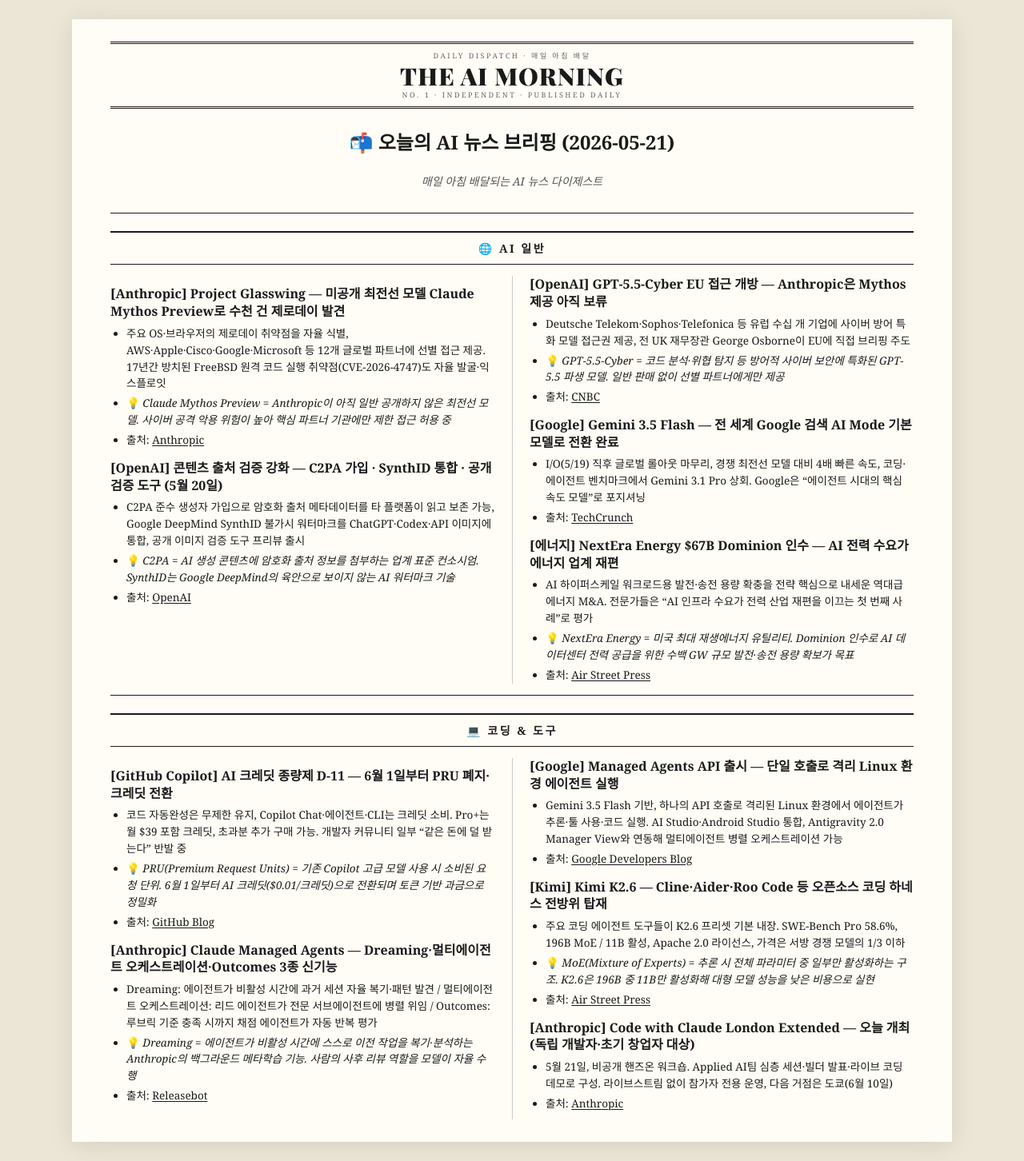
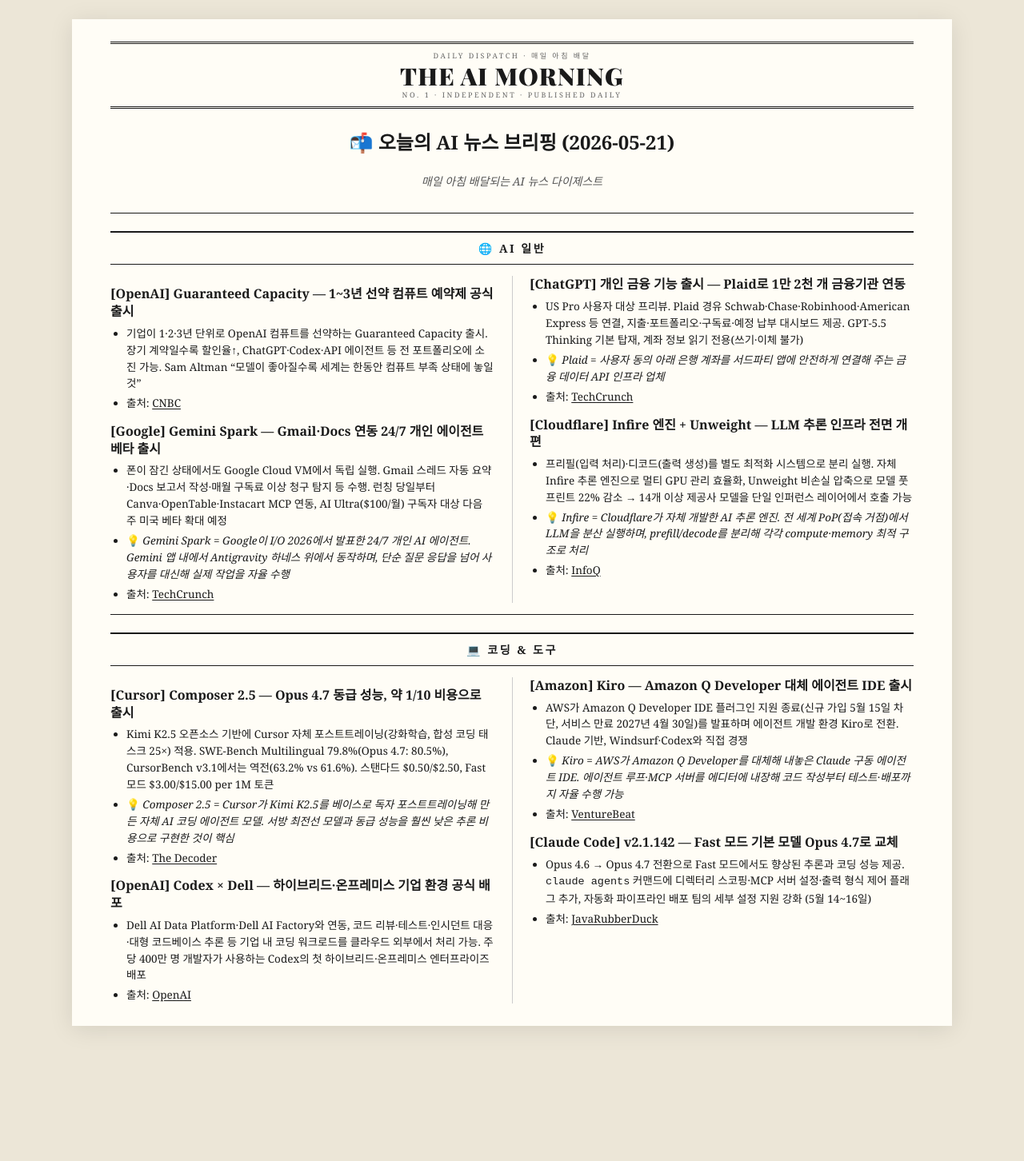
Before and after one commit to kimjans/daily-news, a Jekyll site: the page built from index.md, in a window 1280 px wide. Shown: the whole page at 80% size. Built offline with Jekyll 4.4.1, drawn with Linux system fonts in a browser that asks for light colours; after the commit the page ends 1307 px from its top, so only the background shows below that.

Commit message:
daily news: 2026-05-21

```diff
--- a/index.md
+++ b/index.md
@@ -11,53 +11,43 @@ title: The AI Morning
 
 ## 🌐 AI 일반
 
-### **[Anthropic]** Project Glasswing — 미공개 최전선 모델 Claude Mythos Preview로 수천 건 제로데이 발견
-- 주요 OS·브라우저의 제로데이 취약점을 자율 식별, AWS·Apple·Cisco·Google·Microsoft 등 12개 글로벌 파트너에 선별 접근 제공. 17년간 방치된 FreeBSD 원격 코드 실행 취약점(CVE-2026-4747)도 자율 발굴·익스플로잇
-- 💡 *Claude Mythos Preview = Anthropic이 아직 일반 공개하지 않은 최전선 모델. 사이버 공격 악용 위험이 높아 핵심 파트너 기관에만 제한 접근 허용 중*
-- 출처: [Anthropic](https://www.anthropic.com/glasswing)
+### **[OpenAI]** Guaranteed Capacity — 1~3년 선약 컴퓨트 예약제 공식 출시
+- 기업이 1·2·3년 단위로 OpenAI 컴퓨트를 선약하는 Guaranteed Capacity 출시. 장기 계약일수록 할인율↑, ChatGPT·Codex·API 에이전트 등 전 포트폴리오에 소진 가능. Sam Altman "모델이 좋아질수록 세계는 한동안 컴퓨트 부족 상태에 놓일 것"
+- 출처: [CNBC](https://www.cnbc.com/2026/05/19/openai-announces-new-guaranteed-capacity-offering-for-customers-to-secure-compute.html)
 
-### **[OpenAI]** 콘텐츠 출처 검증 강화 — C2PA 가입 · SynthID 통합 · 공개 검증 도구 (5월 20일)
-- C2PA 준수 생성자 가입으로 암호화 출처 메타데이터를 타 플랫폼이 읽고 보존 가능, Google DeepMind SynthID 불가시 워터마크를 ChatGPT·Codex·API 이미지에 통합, 공개 이미지 검증 도구 프리뷰 출시
-- 💡 *C2PA = AI 생성 콘텐츠에 암호화 출처 정보를 첨부하는 업계 표준 컨소시엄. SynthID는 Google DeepMind의 육안으로 보이지 않는 AI 워터마크 기술*
-- 출처: [OpenAI](https://openai.com/index/advancing-content-provenance/)
+### **[Google]** Gemini Spark — Gmail·Docs 연동 24/7 개인 에이전트 베타 출시
+- 폰이 잠긴 상태에서도 Google Cloud VM에서 독립 실행. Gmail 스레드 자동 요약·Docs 보고서 작성·매월 구독료 이상 청구 탐지 등 수행. 런칭 당일부터 Canva·OpenTable·Instacart MCP 연동, AI Ultra($100/월) 구독자 대상 다음 주 미국 베타 확대 예정
+- 💡 *Gemini Spark = Google이 I/O 2026에서 발표한 24/7 개인 AI 에이전트. Gemini 앱 내에서 Antigravity 하네스 위에서 동작하며, 단순 질문 응답을 넘어 사용자를 대신해 실제 작업을 자율 수행*
+- 출처: [TechCrunch](https://techcrunch.com/2026/05/19/google-introduces-gemini-spark-a-24-7-agentic-assistant-with-gmail-integration/)
 
-### **[OpenAI]** GPT-5.5-Cyber EU 접근 개방 — Anthropic은 Mythos 제공 아직 보류
-- Deutsche Telekom·Sophos·Telefonica 등 유럽 수십 개 기업에 사이버 방어 특화 모델 접근권 제공, 전 UK 재무장관 George Osborne이 EU에 직접 브리핑 주도
-- 💡 *GPT-5.5-Cyber = 코드 분석·위협 탐지 등 방어적 사이버 보안에 특화된 GPT-5.5 파생 모델. 일반 판매 없이 선별 파트너에게만 제공*
-- 출처: [CNBC](https://www.cnbc.com/2026/05/11/openai-eu-cyber-model-anthropic-mythos-gpt.html)
+### **[ChatGPT]** 개인 금융 기능 출시 — Plaid로 1만 2천 개 금융기관 연동
+- US Pro 사용자 대상 프리뷰. Plaid 경유 Schwab·Chase·Robinhood·American Express 등 연결, 지출·포트폴리오·구독료·예정 납부 대시보드 제공. GPT-5.5 Thinking 기본 탑재, 계좌 정보 읽기 전용(쓰기·이체 불가)
+- 💡 *Plaid = 사용자 동의 아래 은행 계좌를 서드파티 앱에 안전하게 연결해 주는 금융 데이터 API 인프라 업체*
+- 출처: [TechCrunch](https://techcrunch.com/2026/05/15/openai-launches-chatgpt-for-personal-finance-will-let-you-connect-bank-accounts/)
 
-### **[Google]** Gemini 3.5 Flash — 전 세계 Google 검색 AI Mode 기본 모델로 전환 완료
-- I/O(5/19) 직후 글로벌 롤아웃 마무리, 경쟁 최전선 모델 대비 4배 빠른 속도, 코딩·에이전트 벤치마크에서 Gemini 3.1 Pro 상회. Google은 "에이전트 시대의 핵심 속도 모델"로 포지셔닝
-- 출처: [TechCrunch](https://techcrunch.com/2026/05/19/with-gemini-3-5-flash-google-bets-its-next-ai-wave-on-agents-not-chatbots/)
-
-### **[에너지]** NextEra Energy $67B Dominion 인수 — AI 전력 수요가 에너지 업계 재편
-- AI 하이퍼스케일 워크로드용 발전·송전 용량 확충을 전략 핵심으로 내세운 역대급 에너지 M&A. 전문가들은 "AI 인프라 수요가 전력 산업 재편을 이끄는 첫 번째 사례"로 평가
-- 💡 *NextEra Energy = 미국 최대 재생에너지 유틸리티. Dominion 인수로 AI 데이터센터 전력 공급을 위한 수백 GW 규모 발전·송전 용량 확보가 목표*
-- 출처: [Air Street Press](https://press.airstreet.com/p/state-of-ai-may-2026)
+### **[Cloudflare]** Infire 엔진 + Unweight — LLM 추론 인프라 전면 개편
+- 프리필(입력 처리)·디코드(출력 생성)를 별도 최적화 시스템으로 분리 실행. 자체 Infire 추론 엔진으로 멀티 GPU 관리 효율화, Unweight 비손실 압축으로 모델 풋프린트 22% 감소 → 14개 이상 제공사 모델을 단일 인퍼런스 레이어에서 호출 가능
+- 💡 *Infire = Cloudflare가 자체 개발한 AI 추론 엔진. 전 세계 PoP(접속 거점)에서 LLM을 분산 실행하며, prefill/decode를 분리해 각각 compute·memory 최적 구조로 처리*
+- 출처: [InfoQ](https://www.infoq.com/news/2026/05/cloudflare-llm-infrastructure/)
 
 ---
 
 ## 💻 코딩 & 도구
 
-### **[GitHub Copilot]** AI 크레딧 종량제 D-11 — 6월 1일부터 PRU 폐지·크레딧 전환
-- 코드 자동완성은 무제한 유지, Copilot Chat·에이전트·CLI는 크레딧 소비. Pro+는 월 $39 포함 크레딧, 초과분 추가 구매 가능. 개발자 커뮤니티 일부 "같은 돈에 덜 받는다" 반발 중
-- 💡 *PRU(Premium Request Units) = 기존 Copilot 고급 모델 사용 시 소비된 요청 단위. 6월 1일부터 AI 크레딧($0.01/크레딧)으로 전환되며 토큰 기반 과금으로 정밀화*
-- 출처: [GitHub Blog](https://github.blog/news-insights/company-news/github-copilot-is-moving-to-usage-based-billing/)
+### **[Cursor]** Composer 2.5 — Opus 4.7 동급 성능, 약 1/10 비용으로 출시
+- Kimi K2.5 오픈소스 기반에 Cursor 자체 포스트트레이닝(강화학습, 합성 코딩 태스크 25×) 적용. SWE-Bench Multilingual 79.8%(Opus 4.7: 80.5%), CursorBench v3.1에서는 역전(63.2% vs 61.6%). 스탠다드 $0.50/$2.50, Fast 모드 $3.00/$15.00 per 1M 토큰
+- 💡 *Composer 2.5 = Cursor가 Kimi K2.5를 베이스로 독자 포스트트레이닝해 만든 자체 AI 코딩 에이전트 모델. 서방 최전선 모델과 동급 성능을 훨씬 낮은 추론 비용으로 구현한 것이 핵심*
+- 출처: [The Decoder](https://the-decoder.com/cursors-composer-2-5-matches-opus-4-7-and-gpt-5-5-benchmarks-at-a-fraction-of-the-cost/)
 
-### **[Anthropic]** Claude Managed Agents — Dreaming·멀티에이전트 오케스트레이션·Outcomes 3종 신기능
-- Dreaming: 에이전트가 비활성 시간에 과거 세션 자율 복기·패턴 발견 / 멀티에이전트 오케스트레이션: 리드 에이전트가 전문 서브에이전트에 병렬 위임 / Outcomes: 루브릭 기준 충족 시까지 채점 에이전트가 자동 반복 평가
-- 💡 *Dreaming = 에이전트가 비활성 시간에 스스로 이전 작업을 복기·분석하는 Anthropic의 백그라운드 메타학습 기능. 사람의 사후 리뷰 역할을 모델이 자율 수행*
-- 출처: [Releasebot](https://releasebot.io/updates/anthropic/claude-code)
+### **[OpenAI]** Codex × Dell — 하이브리드·온프레미스 기업 환경 공식 배포
+- Dell AI Data Platform·Dell AI Factory와 연동, 코드 리뷰·테스트·인시던트 대응·대형 코드베이스 추론 등 기업 내 코딩 워크로드를 클라우드 외부에서 처리 가능. 주당 400만 명 개발자가 사용하는 Codex의 첫 하이브리드·온프레미스 엔터프라이즈 배포
+- 출처: [OpenAI](https://openai.com/index/dell-codex-enterprise-partnership/)
 
-### **[Google]** Managed Agents API 출시 — 단일 호출로 격리 Linux 환경 에이전트 실행
-- Gemini 3.5 Flash 기반, 하나의 API 호출로 격리된 Linux 환경에서 에이전트가 추론·툴 사용·코드 실행. AI Studio·Android Studio 통합, Antigravity 2.0 Manager View와 연동해 멀티에이전트 병렬 오케스트레이션 가능
-- 출처: [Google Developers Blog](https://developers.googleblog.com/all-the-news-from-the-google-io-2026-developer-keynote/)
+### **[Amazon]** Kiro — Amazon Q Developer 대체 에이전트 IDE 출시
+- AWS가 Amazon Q Developer IDE 플러그인 지원 종료(신규 가입 5월 15일 차단, 서비스 만료 2027년 4월 30일)를 발표하며 에이전트 개발 환경 Kiro로 전환. Claude 기반, Windsurf·Codex와 직접 경쟁
+- 💡 *Kiro = AWS가 Amazon Q Developer를 대체해 내놓은 Claude 구동 에이전트 IDE. 에이전트 루프·MCP 서버를 에디터에 내장해 코드 작성부터 테스트·배포까지 자율 수행 가능*
+- 출처: [VentureBeat](https://venturebeat.com/programming-development/amazon-launches-kiro-its-own-claude-powered-challenger-to-windsurf-and-codex)
 
-### **[Kimi]** Kimi K2.6 — Cline·Aider·Roo Code 등 오픈소스 코딩 하네스 전방위 탑재
-- 주요 코딩 에이전트 도구들이 K2.6 프리셋 기본 내장. SWE-Bench Pro 58.6%, 196B MoE / 11B 활성, Apache 2.0 라이선스, 가격은 서방 경쟁 모델의 1/3 이하
-- 💡 *MoE(Mixture of Experts) = 추론 시 전체 파라미터 중 일부만 활성화하는 구조. K2.6은 196B 중 11B만 활성화해 대형 모델 성능을 낮은 비용으로 실현*
-- 출처: [Air Street Press](https://press.airstreet.com/p/state-of-ai-may-2026)
-
-### **[Anthropic]** Code with Claude London Extended — 오늘 개최 (독립 개발자·초기 창업자 대상)
-- 5월 21일, 비공개 핸즈온 워크숍. Applied AI팀 심층 세션·빌더 발표·라이브 코딩 데모로 구성. 라이브스트림 없이 참가자 전용 운영, 다음 거점은 도쿄(6월 10일)
-- 출처: [Anthropic](https://claude.com/code-with-claude/london-extended)
+### **[Claude Code]** v2.1.142 — Fast 모드 기본 모델 Opus 4.7로 교체
+- Opus 4.6 → Opus 4.7 전환으로 Fast 모드에서도 향상된 추론과 코딩 성능 제공. `claude agents` 커맨드에 디렉터리 스코핑·MCP 서버 설정·출력 형식 제어 플래그 추가, 자동화 파이프라인 배포 팀의 세부 설정 지원 강화 (5월 14~16일)
+- 출처: [JavaRubberDuck](https://javarubberduck.com/ai/news-2026-05-16-dev-tools/)
```
